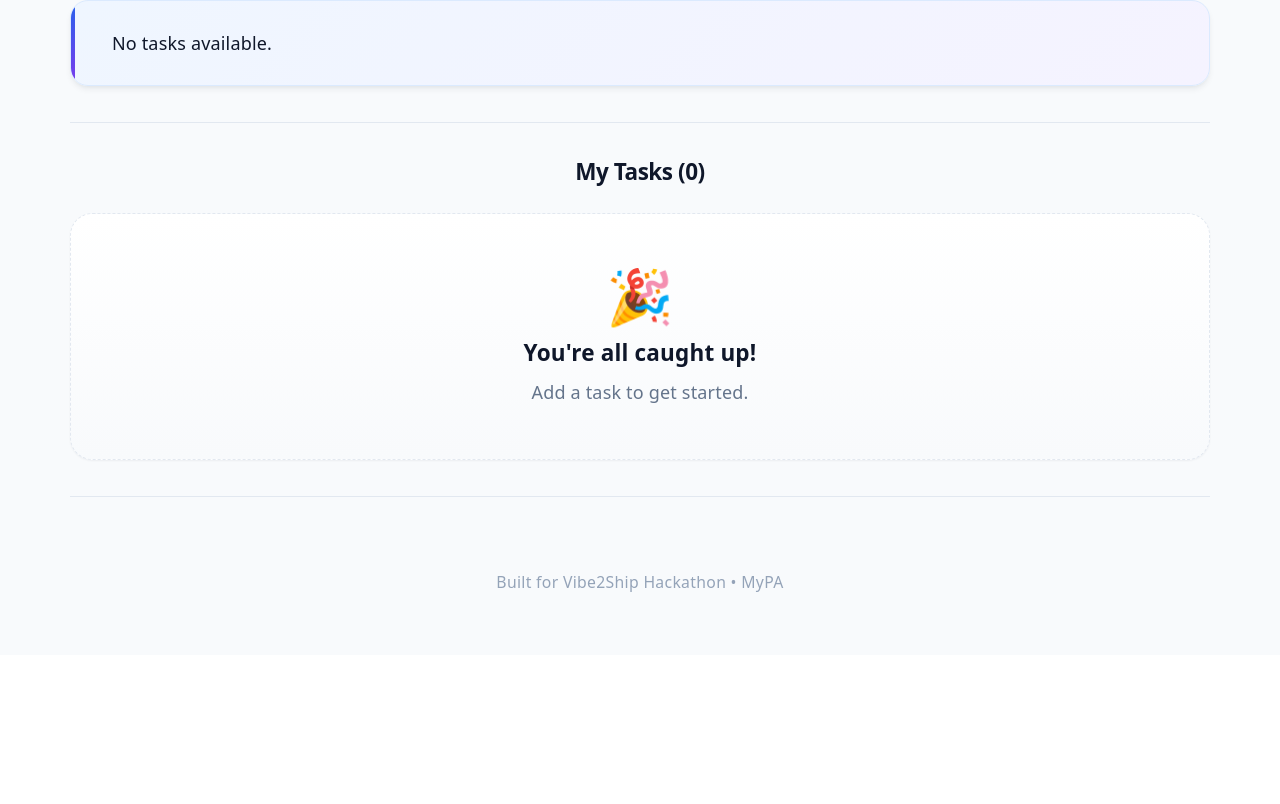
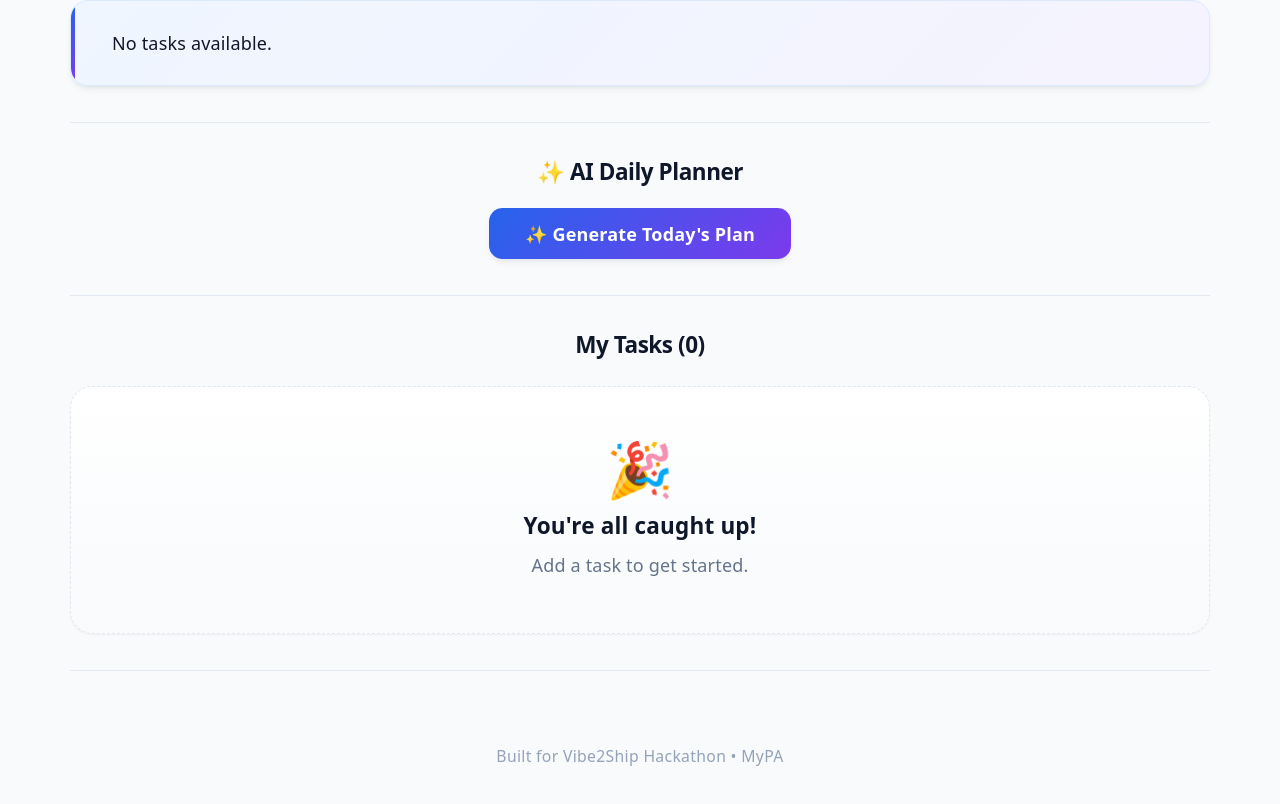
Before and after one commit to ankilabajaj/mypa, a React (Vite) app: page / in a window 1280 px wide. Shown: the part 940-1744 px from the top of the page. Before the commit the page ends 1595 px from the top, so only its background shows below. Built offline with nearby package versions, Linux system fonts and the light colour scheme.

Commit message:
Add Gemini AI daily planner

```diff
--- a/src/App.jsx
+++ b/src/App.jsx
@@ -1,6 +1,6 @@
 import { useState, useEffect } from "react";
 import "./App.css";
-import { breakdownTask } from "./gemini";
+import { breakdownTask, generateDailyPlan } from "./gemini";
 
 function App() {
   const [task, setTask] = useState("");
@@ -12,6 +12,8 @@ function App() {
   const [breakdowns, setBreakdowns] = useState({});
   const [visibleBreakdowns, setVisibleBreakdowns] = useState({});
   const [loadingTask, setLoadingTask] = useState(null);
+  const [dailyPlan, setDailyPlan] = useState("");
+  const [planLoading, setPlanLoading] = useState(false);
 
   useEffect(() => {
     const savedTasks = JSON.parse(localStorage.getItem("tasks")) || [];
@@ -140,6 +142,24 @@ function App() {
     );
 
     setTasks(updatedTasks);
+  };
+
+  const handleGeneratePlan = async () => {
+    const activeTasks = tasks.filter((t) => !t.completed);
+
+    if (activeTasks.length === 0) {
+      setDailyPlan("No active tasks available.");
+      return;
+    }
+
+    setPlanLoading(true);
+
+    try {
+      const response = await generateDailyPlan(tasks);
+      setDailyPlan(response);
+    } finally {
+      setPlanLoading(false);
+    }
   };
 
   const handleBreakdown = async (task) => {
@@ -272,6 +292,31 @@ function App() {
         </>
       )}
 
+      <section className="recommendation-section">
+        <h2 className="section-title">✨ AI Daily Planner</h2>
+
+        <button
+          onClick={handleGeneratePlan}
+          className="btn btn-primary"
+          disabled={planLoading}
+        >
+          {planLoading
+            ? "Generating Plan..."
+            : dailyPlan
+              ? "🔄 Regenerate Plan"
+              : "✨ Generate Today's Plan"}
+        </button>
+
+        {dailyPlan && (
+          <div className="recommendation-card">
+            <strong>Generated Daily Plan</strong>
+            <pre className="recommendation-card__text">{dailyPlan}</pre>
+          </div>
+        )}
+      </section>
+
+      <hr className="divider" />
+
       <section className="tasks-section">
         <h2 className="section-title">
           My Tasks ({tasks.filter((t) => !t.completed).length})
--- a/src/gemini.js
+++ b/src/gemini.js
@@ -52,3 +52,91 @@ export async function breakdownTask(taskName) {
     return "Unable to generate task breakdown right now.";
   }
 }
+
+function getTaskStatus(deadline) {
+  const today = new Date();
+  const due = new Date(deadline);
+  const diff = Math.ceil((due - today) / (1000 * 60 * 60 * 24));
+
+  if (diff < 0) return "OVERDUE";
+  if (diff === 0) return "DUE TODAY";
+  if (diff <= 7) return "THIS WEEK";
+
+  return "UPCOMING";
+}
+
+export async function generateDailyPlan(tasks) {
+  const apiKey = import.meta.env.VITE_GEMINI_API_KEY;
+  const model = "gemini-3.1-flash-lite";
+
+  console.log("Gemini model:", model);
+  console.log("Gemini API key detected:", Boolean(apiKey));
+
+  if (!apiKey) {
+    return "Gemini API key not found.";
+  }
+
+  const activeTasks = tasks.filter((task) => !task.completed);
+
+  const taskList = activeTasks
+    .map(
+      (task) =>
+        `* ${task.task}\n  Priority: ${task.priority}\n  Status: ${getTaskStatus(task.deadline)}`
+    )
+    .join("\n\n");
+
+  const prompt = `You are a productivity assistant.
+
+Here are my pending tasks:
+
+${taskList}
+
+Create an optimized schedule for today.
+
+Return only a clean schedule using bullet points.
+
+Include estimated times and logical ordering.`;
+
+  try {
+    const response = await fetch(
+      `https://generativelanguage.googleapis.com/v1beta/models/${model}:generateContent?key=${apiKey}`,
+      {
+        method: "POST",
+        headers: {
+          "Content-Type": "application/json",
+        },
+        body: JSON.stringify({
+          contents: [
+            {
+              parts: [
+                {
+                  text: prompt,
+                },
+              ],
+            },
+          ],
+        }),
+      }
+    );
+
+    const responseText = await response.text();
+
+    if (!response.ok) {
+      console.error("Gemini request failed");
+      console.error("Gemini status:", response.status);
+      console.error("Gemini response body:", responseText);
+      throw new Error(`Gemini request failed with status ${response.status}`);
+    }
+
+    const data = JSON.parse(responseText);
+    console.log("Gemini successful response:", data);
+
+    return (
+      data.candidates?.[0]?.content?.parts?.[0]?.text ||
+      "Unable to generate daily plan right now."
+    );
+  } catch (error) {
+    console.error("Gemini error:", error);
+    return "Unable to generate daily plan right now.";
+  }
+}
```
